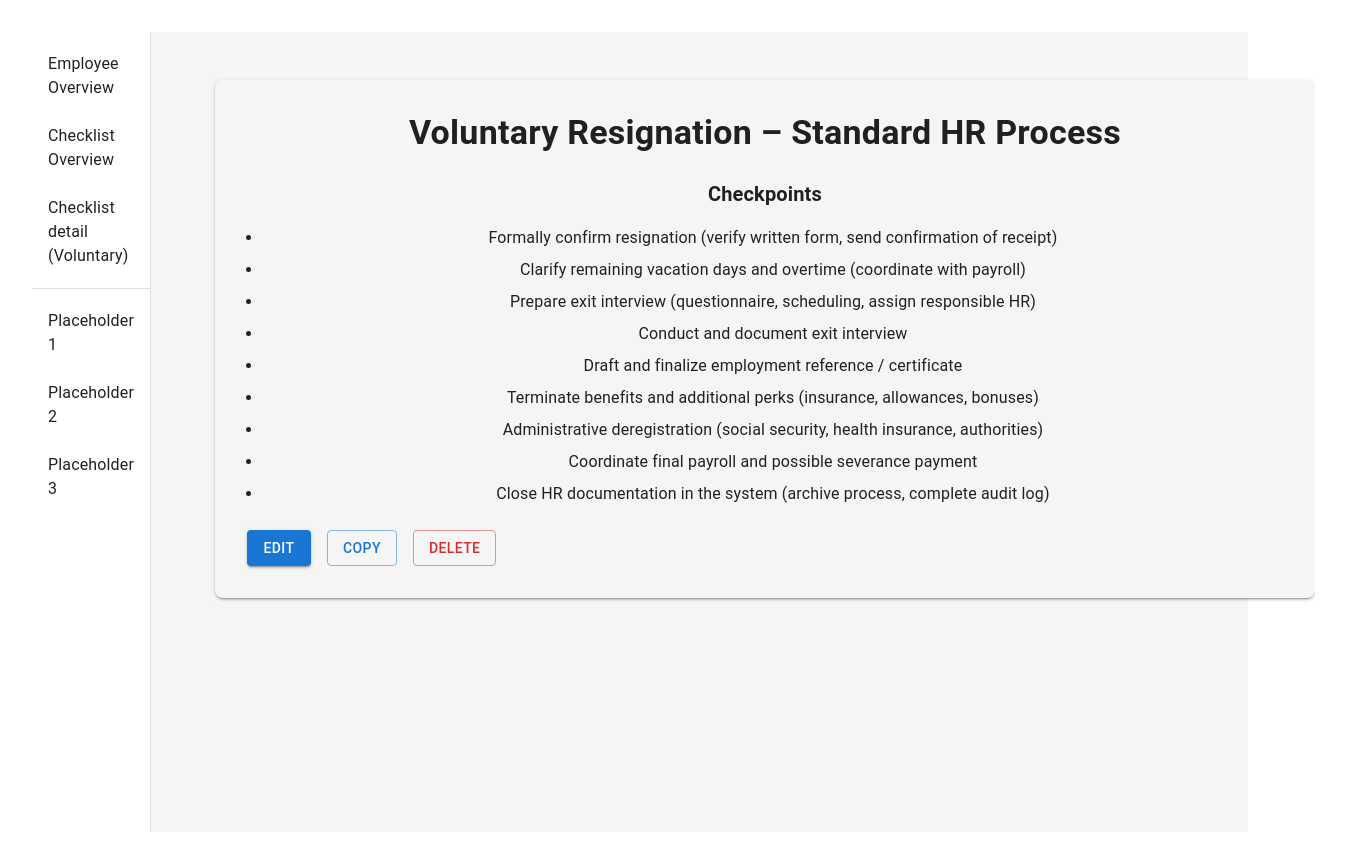
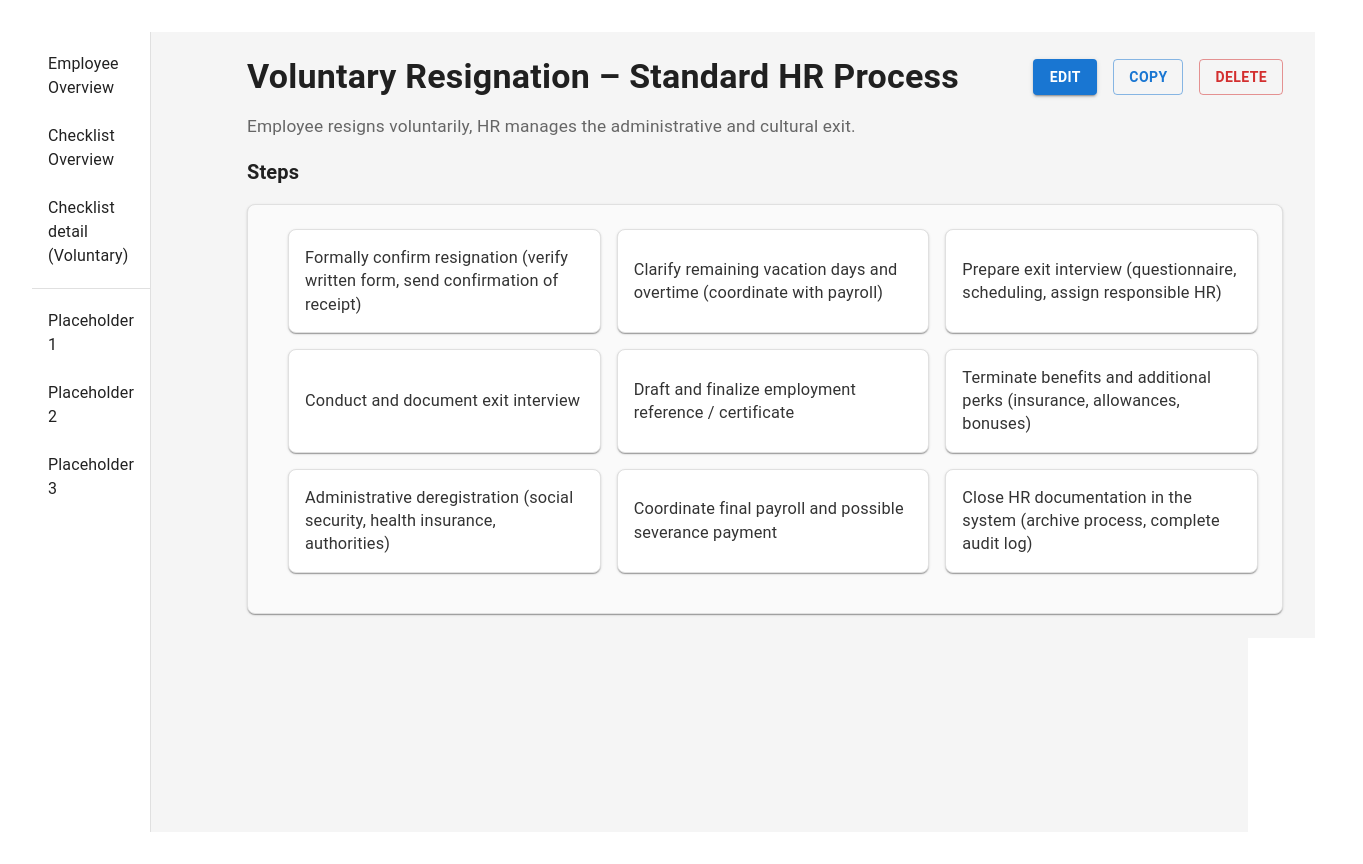
Before and after one commit to PatrickGress/offboardingtoolTS, a React (Vite) app: page /checklist-detail/hr-voluntary in a window 1280 px wide. Shown: the whole page, 1363 px wide, since content can reach past the window. Built offline with nearby package versions, Linux system fonts and the light colour scheme.

Commit message:
subflow detail: styling

```diff
--- a/src/components/ChecklistDetail.tsx
+++ b/src/components/ChecklistDetail.tsx
@@ -14,27 +14,38 @@ export function ChecklistDetail() {
   }
 
   return (
-    <Box sx={{ width: '1100px', maxWidth: 1200, ml: 8, mt: 6, bgcolor: '#f5f5f5', p: 4, borderRadius: 2, boxShadow: 2 }}>
-      <Typography variant="h4" sx={{ fontWeight: 700, mb: 3 }}>{card.name}</Typography>
-      <Box sx={{ mb: 3 }}>
-        <Typography variant="h6" sx={{ fontWeight: 600, mb: 1 }}>Checkpoints</Typography>
+    <Box sx={{ width: '1100px', maxWidth: 1200, ml: 8, py: 3, px: 4, mr: 6, bgcolor: '#f5f5f5' }}>
+      {/* Header box: headline, description, steps header */}
+      <Box>
+        <Box sx={{ display: 'flex', alignItems: 'center', justifyContent: 'space-between', mb: 2 }}>
+          <Typography variant="h4" sx={{ fontWeight: 700, pl: 0, textAlign: 'left' }}>
+            {card.name}
+          </Typography>
+          <Box sx={{ display: 'flex', gap: 2 }}>
+            <Button variant="contained" color="primary" sx={{ fontWeight: 700 }}>Edit</Button>
+            <Button variant="outlined" color="primary" sx={{ fontWeight: 700 }}>Copy</Button>
+            <Button variant="outlined" color="error" sx={{ fontWeight: 700 }}>Delete</Button>
+          </Box>
+        </Box>
+        <Typography variant="body1" sx={{ color: '#666', mb: 2, fontSize: '1.08rem', textAlign: 'left', maxWidth: 900 }}>
+          {card.useCase}
+        </Typography>
+        <Typography variant="h6" sx={{ fontWeight: 600, mb: 1, textAlign: 'left' }}>Steps</Typography>
+      </Box>
+      {/* Steps box: visually separated */}
+      <Box sx={{ bgcolor: '#fafafa', borderRadius: 2, boxShadow: 1, border: '1px solid #e0e0e0', p: 3, mt: 2 }}>
         {checkpoints.length === 0 ? (
-          <Typography variant="body2" sx={{ color: '#888' }}>No checkpoints found.</Typography>
+          <Typography variant="body2" sx={{ color: '#888', textAlign: 'left' }}>No checkpoints found.</Typography>
         ) : (
-          <Box component="ul" sx={{ pl: 2, mb: 2 }}>
+          <Box sx={{ display: 'grid', gridTemplateColumns: 'repeat(3, 1fr)', gap: 2, pl: 2, mb: 2 }}>
             {checkpoints.map(cp => (
-              <li key={cp.id}>
-                <Typography variant="body1" sx={{ mb: 1 }}>{cp.text}</Typography>
-              </li>
+              <Box key={cp.id} sx={{ bgcolor: '#fff', borderRadius: 2, boxShadow: 1, border: '1px solid #e0e0e0', p: 2, minHeight: 48, display: 'flex', alignItems: 'center' }}>
+                <Typography variant="body2" sx={{ color: '#333', fontSize: '1.02rem', textAlign: 'left', wordBreak: 'break-word', whiteSpace: 'normal' }}>{cp.text}</Typography>
+              </Box>
             ))}
           </Box>
         )}
       </Box>
-      <Box sx={{ display: 'flex', gap: 2 }}>
-        <Button variant="contained" color="primary">Edit</Button>
-        <Button variant="outlined" color="primary">Copy</Button>
-        <Button variant="outlined" color="error">Delete</Button>
-      </Box>
     </Box>
   );
 }
```
